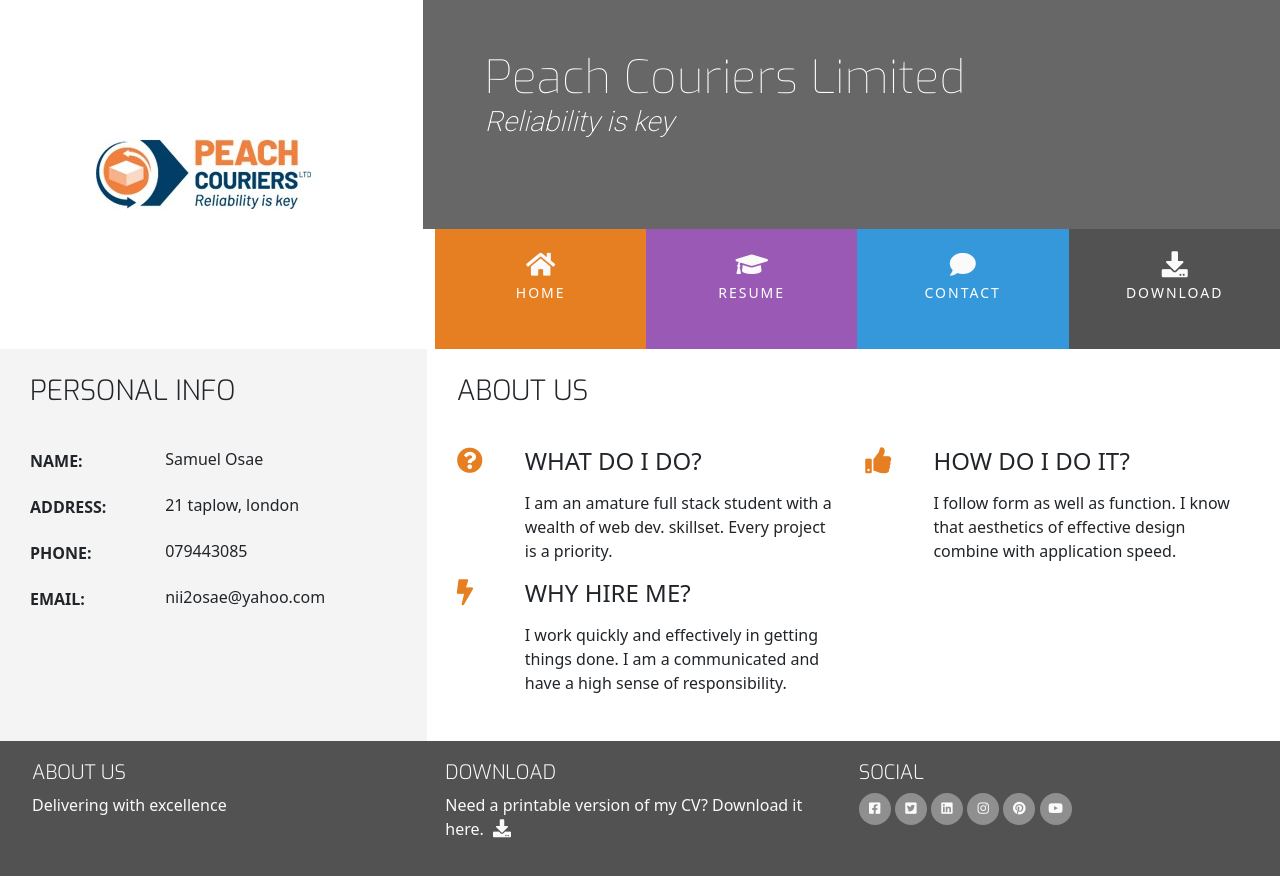
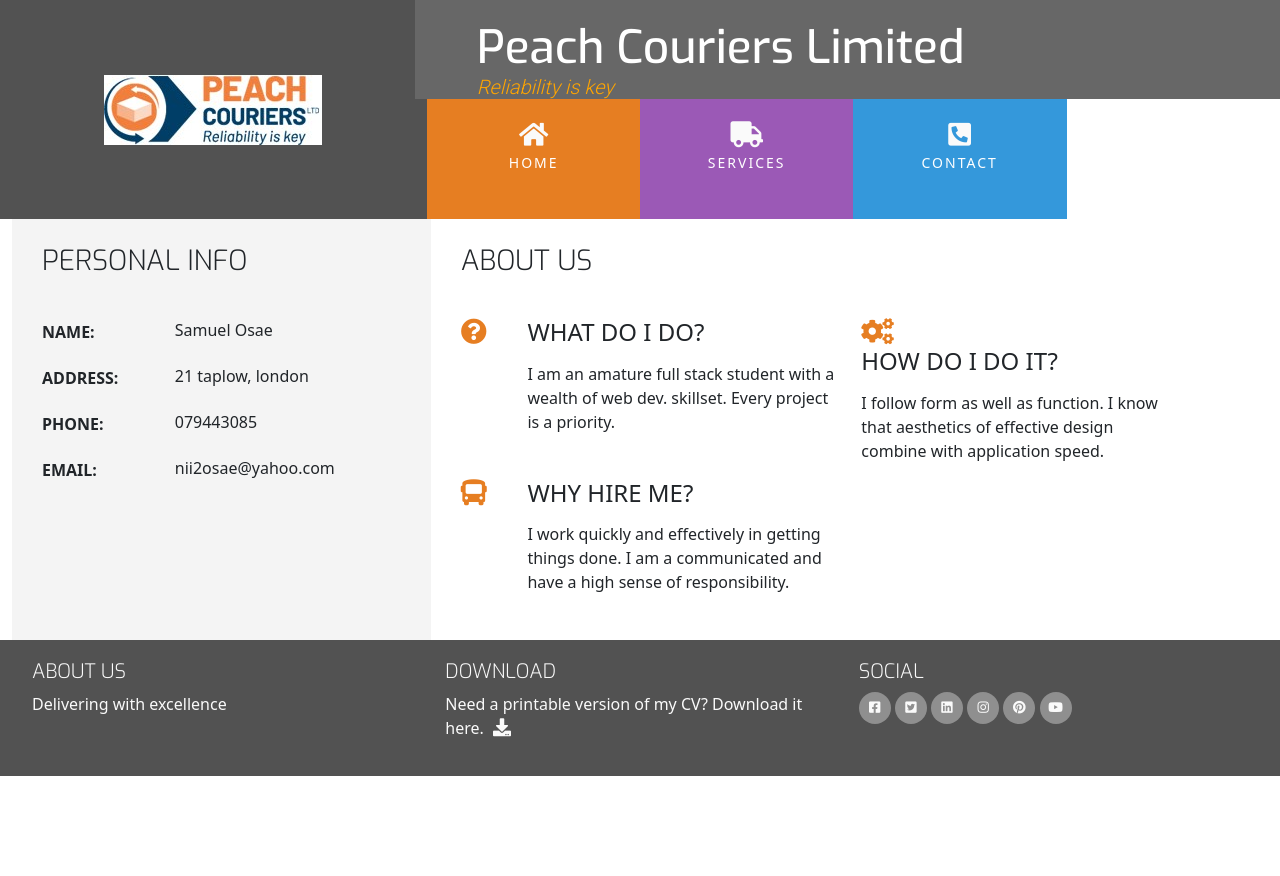
Before and after one commit to SamuelOsae/my-MS1-Project, a plain HTML site: page index.html in a window 1280 px wide. After the commit the page ends 800 px from the top, so only its background shows below. Drawn offline with nearby package versions, Linux system fonts and the light colour scheme.

Commit message:
Finished index page, added CSS and other pages

```diff
--- a/assets/css/style.css
+++ b/assets/css/style.css
@@ -82,9 +82,10 @@ header {
 .logo {
     background: url("../images/Picture1.jpg");
     background-position: center;
+    background-color: #525252;
     background-repeat: no-repeat;
     background-size: auto;
-    min-height: 340px;
+    min-height: 120px;
     transition: all .10s ease-in-out;
     -moz-transition: all .10s ease-in-out;
     -webkit-transition: all .10s ease-in-out;
@@ -92,19 +93,19 @@ header {
 
 .name {
     font-family: "Exo", sans-serif;
-    font-weight: 100;
+    font-weight: 500;
     font-size: 46px;
-    margin-top: 50px;
+    margin-top: 20px;
     color: #fff;
 }
 
 .title {
     font-family: "Roboto", sans-serif;
-    font-weight: 200;
-    font-size: 28px;
-    margin-top: 20ox;
-    margin-bottom: 90px;
-    color: #fff;
+    font-weight: 300;
+    font-size: 20px;
+    margin-top: 0;
+    margin-bottom: 0;
+    color: orange;
 }
 
 .list-inline-item:not(:last-child) {
@@ -120,14 +121,14 @@ header {
 }
 
 #nav li {
-    font-size: 14px;
+    font-size: 20px;
     padding: 0;
 }
 
 .menuitem {
     height: 120px;
     text-align: center;
-    padding: 0;
+    padding: 10px;
 }
 
 .menuitem a {
--- a/index.html
+++ b/index.html
@@ -12,7 +12,7 @@
 </head>
 <body>
         <header>
-                <div class="row no-gutters">
+                <div class="row g-0">
                     <a href="index.html" class="col-md-4 logo">
 
 
@@ -25,23 +25,18 @@
 
                             </div>
                         </div>
-                        <div class="row no-gutters">
+                        <div class="row g-0">
                             <div class="col">
                                 <ul id="nav" class="list-inline menucontainer">
                                     <li class="col-6 col-sm-3 ui-menu-color-home list-inline-item menuitem">
                                         <a href="#" class="hvr-sweep-to-bottom"><i class="fa fa-home" aria-hidden="true"></i><span>Home</span></a>
                                     </li>
                                     <li class="col-6 col-sm-3 ui-menu-color-resume list-inline-item menuitem" >
-                                        <a href="#" class="hvr-sweep-to-bottom"><i class="fa fa-graduation-cap" aria-hidden="true"></i><span>Resume</span></a>
+                                        <a href="#" class="hvr-sweep-to-bottom"><i class="fa fa-truck" aria-hidden="true"></i><span>Services</span></a>
                                     </li>
                                     <li class="col-6 col-sm-3 ui-menu-color-contact list-inline-item menuitem">
-                                        <a href="#" class="hvr-sweep-to-bottom"><i class="fa fa-comment" aria-hidden="true"></i><span>Contact</span></a>
+                                        <a href="#" class="hvr-sweep-to-bottom"><i class="fa fa-phone-square-alt" aria-hidden="true"></i><span>Contact</span></a>
                                     </li>
-                                    <li class="col-6 col-sm-3 ui-menu-color-download list-inline-item menuitem">
-                                        <a href="#" class="hvr-sweep-to-bottom"><i class="fa fa-download" aria-hidden="true"></i><span>Download</span></a>
-                                    </li>
-
-
                                 </ul>
 
 
@@ -55,9 +50,9 @@
             </header>
 
             <section class="container-fluid">
-                <div class="row">
+                <div class="row g-0">
                     <div class="col-md-4 bg-color-personal-info section-column">
-                        <div class="row">
+                        <div class="row g-0">
                             <div class="col-12">
                                 <h3 class="section-heading uppercase">Personal info</h3>
                             </div>
@@ -139,8 +134,8 @@
                             </div>
                             <div class="col-10 offset-1 offset-sm-0 col-sm-4 col-md-6">
                                 <div class="row">
-                                    <div class="col-2">
-                                        <i class="three-reasons-icon fas fa-thumbs-up aria-hidden="true></i>
+                                    <div class="col-md-4">
+                                        <i class="three-reasons-icon fas fa-cogs aria-hidden="true></i>
                                     </div>
 
                                     <div class="col-10">
@@ -161,7 +156,7 @@
                             <div class="col-10 offset-1 offset-sm-0 col-sm-4 col-md-6">
                                 <div class="row">
                                     <div class="col-2">
-                                        <i class="three-reasons-icon fas fa-bolt" aria-hidden="true"></i>
+                                        <i class="three-reasons-icon fas fa-bus" aria-hidden="true"></i>
                                     </div>
 
                                     <div class="col-10">
```
